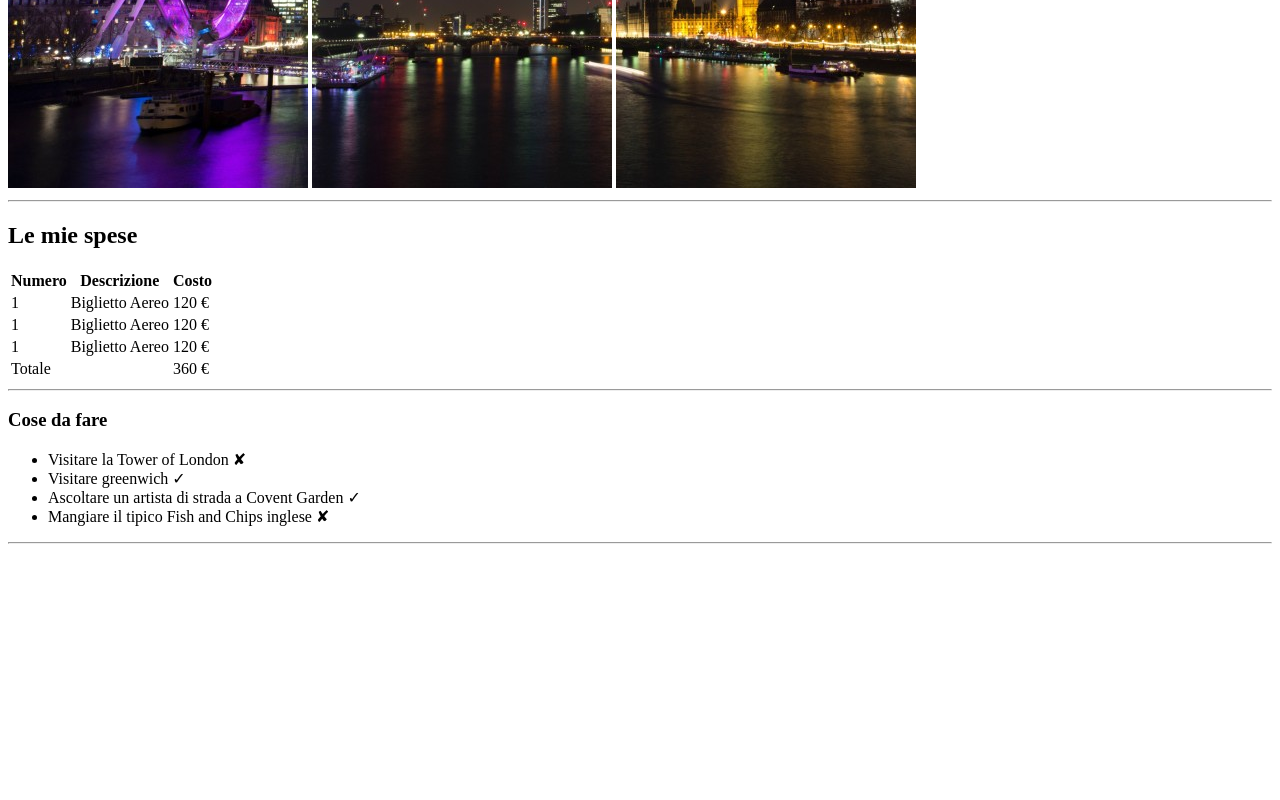
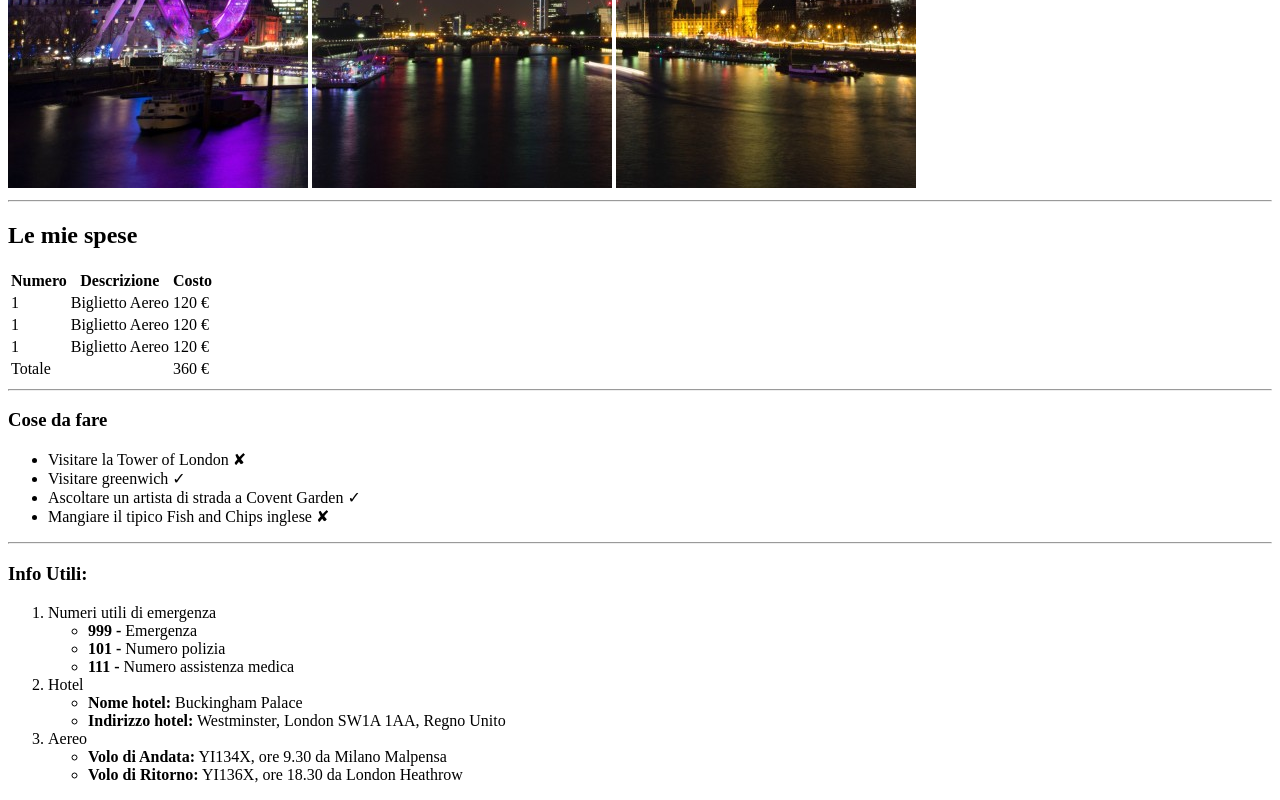
Before and after one commit to scarlett-troncoso/html-london-trip, a plain HTML site: page index.html in a window 1280 px wide. Shown: the part 492-1292 px from the top of the page. Before the commit the page ends 1044 px from the top, so only its background shows below. Drawn offline with Linux system fonts and the light colour scheme.

Commit message:
add the third main section h3 ol and ul

```diff
--- a/index.html
+++ b/index.html
@@ -94,6 +94,61 @@
 
         <hr>
 
+        <section>
+
+            <h3>Info Utili: </h3>
+
+            <ol>
+                <li>
+                    Numeri utili di emergenza
+                    <ul>
+                        <li>
+                            <strong> 999 -</strong>
+                            Emergenza
+                        </li>
+                        <li>
+                            <strong>101 -</strong>
+                            Numero polizia
+                        </li>
+                        <li>
+                            <strong>111 -</strong>
+                            Numero assistenza medica</li>
+                    </ul>
+                </li>
+
+                <li>
+                    Hotel
+                    <ul>
+                        <li>
+                            <strong>Nome hotel:</strong>
+                            Buckingham Palace
+                        </li>
+                        <li>
+                            <strong>Indirizzo hotel:</strong>
+                            Westminster, London SW1A 1AA, Regno Unito
+                        </li>
+                    </ul>
+                </li>
+
+                <li>
+                    Aereo
+                    <ul>
+                        <li>
+                            <strong>Volo di Andata:</strong>
+                            YI134X, ore 9.30 da Milano Malpensa
+                        </li>
+                        <li>
+                            <strong>Volo di Ritorno:</strong>
+                            YI136X, ore 18.30 da London Heathrow
+                        </li>
+                    </ul>
+                </li>
+
+            </ol>
+
+        </section>
+        <!--section Info utili-->
+
     </main>
 
 </body>
```
